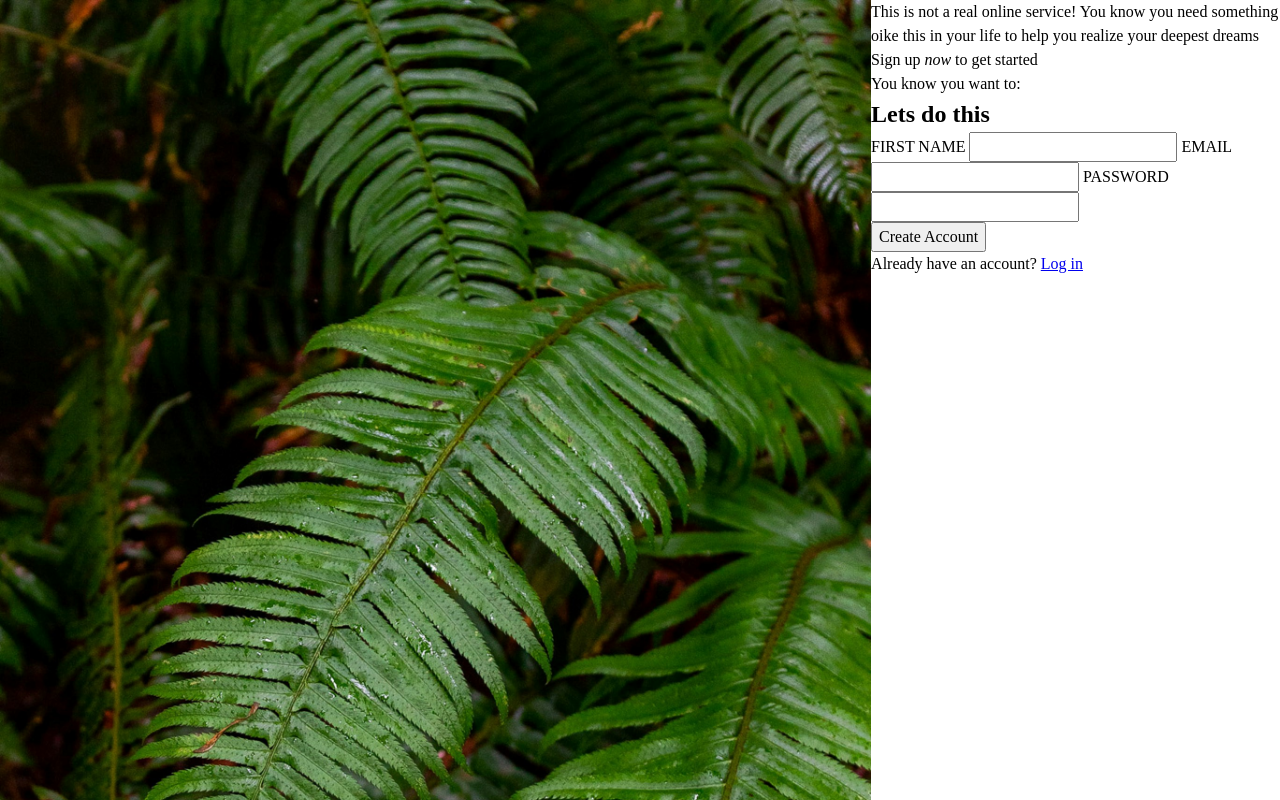
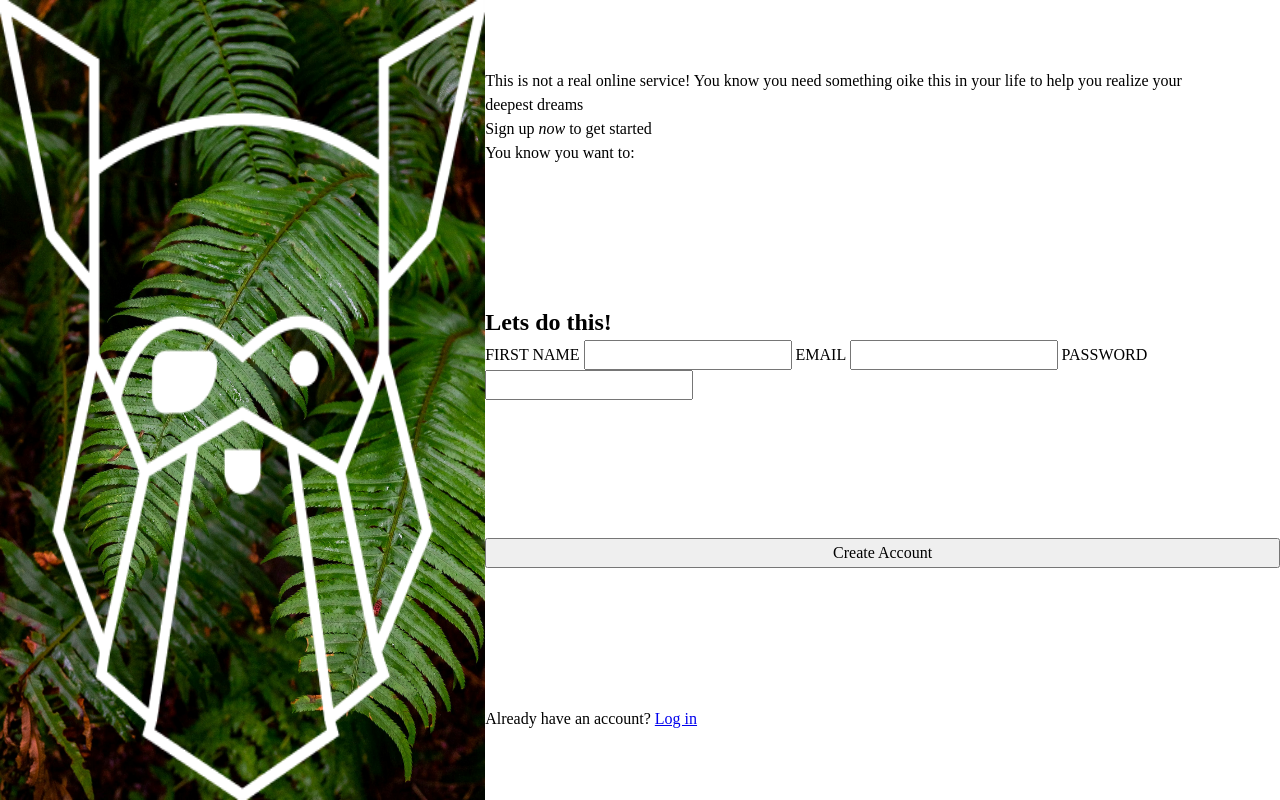
Before and after one commit to Abhi-tech-byte/Sign-Up-Form-Clone, a plain HTML site: page index.html in a window 1280 px wide. Shown: the top 800 px of the page. Drawn offline with Linux system fonts and the light colour scheme.

Commit message:
aligned the form and added the odin logo

```diff
--- a/index.html
+++ b/index.html
@@ -13,9 +13,11 @@
         <div class="left-side-page">
             <img src="assets/images/halie-west-25xggax4bSA-unsplash.jpg" alt="Beautiful Leaves">
             <div class="odin-logo">
-                <img src="assets/icons/odin-lined.png" alt="odin-logo">
+                <img src="assets/icons/odin-lined.png" alt="">
             </div>
+
         </div>
+
         <div class="right-side-page">
             <div class="intro">
                 <p>This is not a real online service! You know you need something oike this in your life to help you
@@ -25,7 +27,7 @@
             </div>
 
             <div class="form">
-                <h2>Lets do this</h2>
+                <h2>Lets do this!</h2>
                 <form action="">
                     <div class="left-form">
                         <label for="First_name">FIRST NAME</label>
--- a/style.css
+++ b/style.css
@@ -48,4 +48,28 @@ h1, h2, h3, h4, h5, h6 {
 
 .main-container{
     display: flex;
+    height: 100vh;
 }
+img{
+    height: 100vh;
+
+}
+
+.left-side-page{
+    display: flex;
+    flex-grow:1 ;
+    position: relative;
+}
+.odin-logo{
+    position: absolute;
+}
+
+
+
+.right-side-page{
+    flex-grow:1;
+    display: flex;
+    flex-direction: column;
+    justify-content: space-around;
+
+}
```
